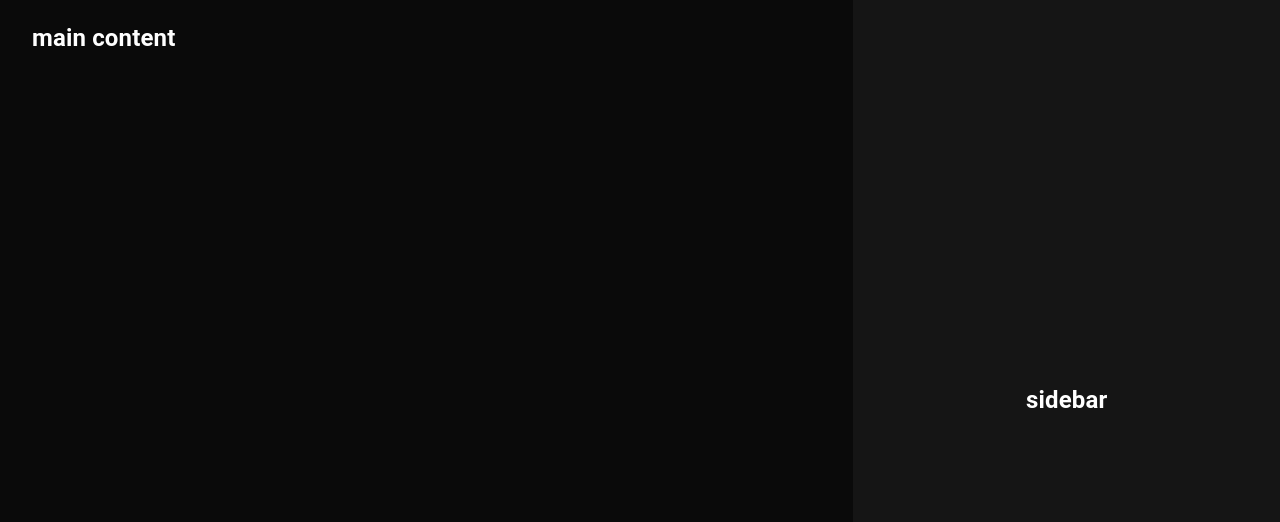
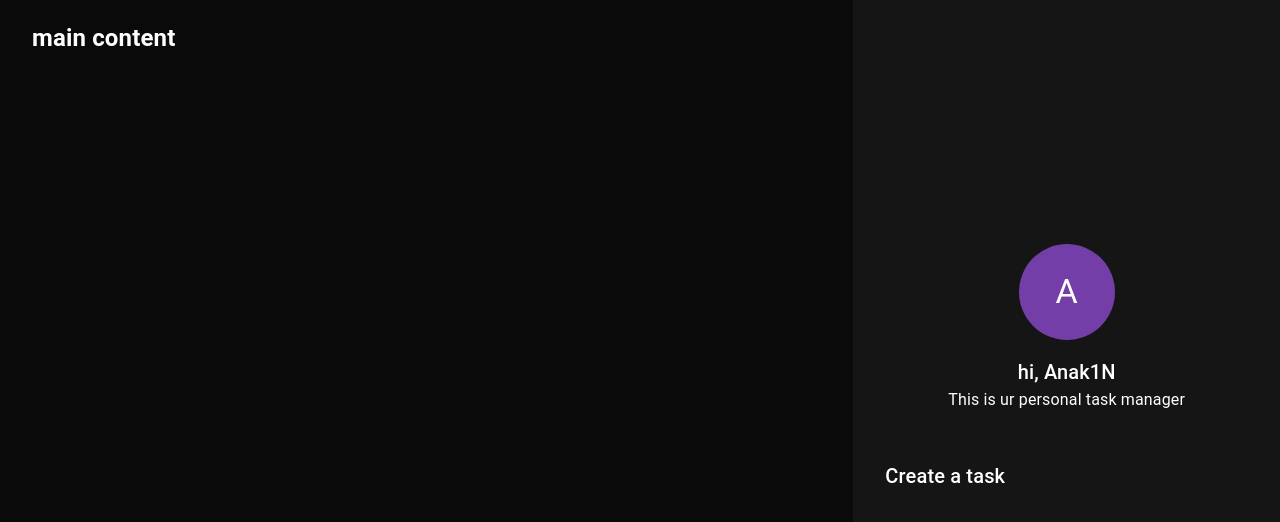
Before and after one commit to penevmx/todoApp, a React (Create React App) app: page / in a window 1280 px wide. Shown: the top 522 px of the page. Built offline with nearby package versions, Linux system fonts and the light colour scheme.

Commit message:
feat: Sidebar with profile

```diff
--- a/package.json
+++ b/package.json
@@ -11,8 +11,10 @@
     "@testing-library/user-event": "^13.5.0",
     "@types/jest": "^27.5.2",
     "@types/node": "^16.18.39",
+    "@types/prop-types": "^15.7.5",
     "@types/react": "^18.2.17",
     "@types/react-dom": "^18.2.7",
+    "prop-types": "^15.8.1",
     "react": "^18.2.0",
     "react-dom": "^18.2.0",
     "react-scripts": "5.0.1",
--- /dev/null
+++ b/src/components/CreateTaskForm/CreateTaskForm.tsx
@@ -0,0 +1,23 @@
+import React, { FC, ReactElement } from 'react'
+import { Box, Typography } from '@mui/material';
+const CreateTaskForm: FC = (): ReactElement => {
+
+    return (
+        <Box
+            display='flex'
+            flexDirection='column'
+            alignItems='flex-start'
+            width='100%'
+            px={4}
+            my={6}
+        >
+            <Typography
+                variant='h6'
+                mb={2}
+                component='h2'
+            >Create a task</Typography>
+        </Box>
+    )
+}
+
+export default CreateTaskForm
--- /dev/null
+++ b/src/components/Profile/Profile.tsx
@@ -0,0 +1,43 @@
+import React, { FC, ReactElement } from 'react'
+import { Box, Typography, Avatar } from '@mui/material';
+
+interface IProfile {
+    name: string;
+}
+
+
+const Profile: FC<IProfile> = (
+    props
+): ReactElement => {
+
+    const { name = 'Jo' } = props
+
+    return (
+        <Box
+            display='flex'
+            flexDirection="column"
+            justifyContent='center'
+            alignItems='center'
+        >
+            <Avatar
+                sx={{
+                    width: '96px',
+                    height: '96px',
+                    backgroundColor: 'primary.main',
+                    marginBottom: '16px',
+                }}
+            >
+                <Typography variant='h4' color='text.primary'>{`${name[0]}`}</Typography>
+            </Avatar>
+            <Typography variant='h6' color='text.primary'>
+                {`hi, ${name}`}
+            </Typography>
+            <Typography variant='body1' color='text.primary'>
+                This is ur personal task manager
+            </Typography>
+        </Box>
+    )
+}
+
+
+export default Profile
--- /dev/null
+++ b/src/components/Sidebar/Sidebar.tsx
@@ -0,0 +1,26 @@
+import React, { FC, ReactElement } from 'react';
+import { Grid } from '@mui/material';
+import Profile from '../Profile/Profile';
+import CreateTaskForm from '../CreateTaskForm/CreateTaskForm';
+const Sidebar: FC = (): ReactElement => {
+    return (
+        <Grid item md={4} sx={{
+            height: '100vh',
+            position: 'fixed',
+            right: 0,
+            top: 0,
+            width: '100%',
+            backgroundColor: 'background.paper',
+            display: 'flex',
+            justifyContent: 'center',
+            alignItems: 'center',
+            flexDirection: 'column',
+        }}>
+            <Profile name='Anak1N' />
+            <CreateTaskForm />
+
+        </Grid>
+    )
+}
+
+export default Sidebar
--- /dev/null
+++ b/src/components/TaskArea/TaskArea.tsx
@@ -0,0 +1,12 @@
+import React, { FC, ReactElement } from 'react'
+import { Grid } from '@mui/material';
+
+const TaskArea: FC = (): ReactElement => {
+    return (
+        <Grid item md={8} px={4}>
+            <h2>main content</h2>
+        </Grid>
+    )
+}
+
+export default TaskArea
--- a/src/pages/Dashboard/Dashboard.tsx
+++ b/src/pages/Dashboard/Dashboard.tsx
@@ -1,26 +1,13 @@
 import React, { FC, ReactElement } from 'react';
 import { Grid } from '@mui/material';
+import Sidebar from '../../components/Sidebar/Sidebar';
+import TaskArea from '../../components/TaskArea/TaskArea';
 
 const Dashboard: FC = (): ReactElement => {
     return (
         <Grid container minHeight="100vh" p={0} m={0}>
-            <Grid item md={8} px={4}>
-                <h2>main content</h2>
-            </Grid>
-            <Grid item md={4} sx={{
-                height: '100vh',
-                position: 'fixed',
-                right: 0,
-                top: 0,
-                width: '100%',
-                backgroundColor: 'background.paper',
-                display: 'flex',
-                justifyContent: 'center',
-                alignItems: 'center',
-                flexDirection: 'column',
-            }}>
-                <h2>sidebar</h2>
-            </Grid>
+            <TaskArea />
+            <Sidebar />
         </Grid>
     )
 }
```
Also changed, not shown: 1 other file (tests, documents, lock files or other folders).
